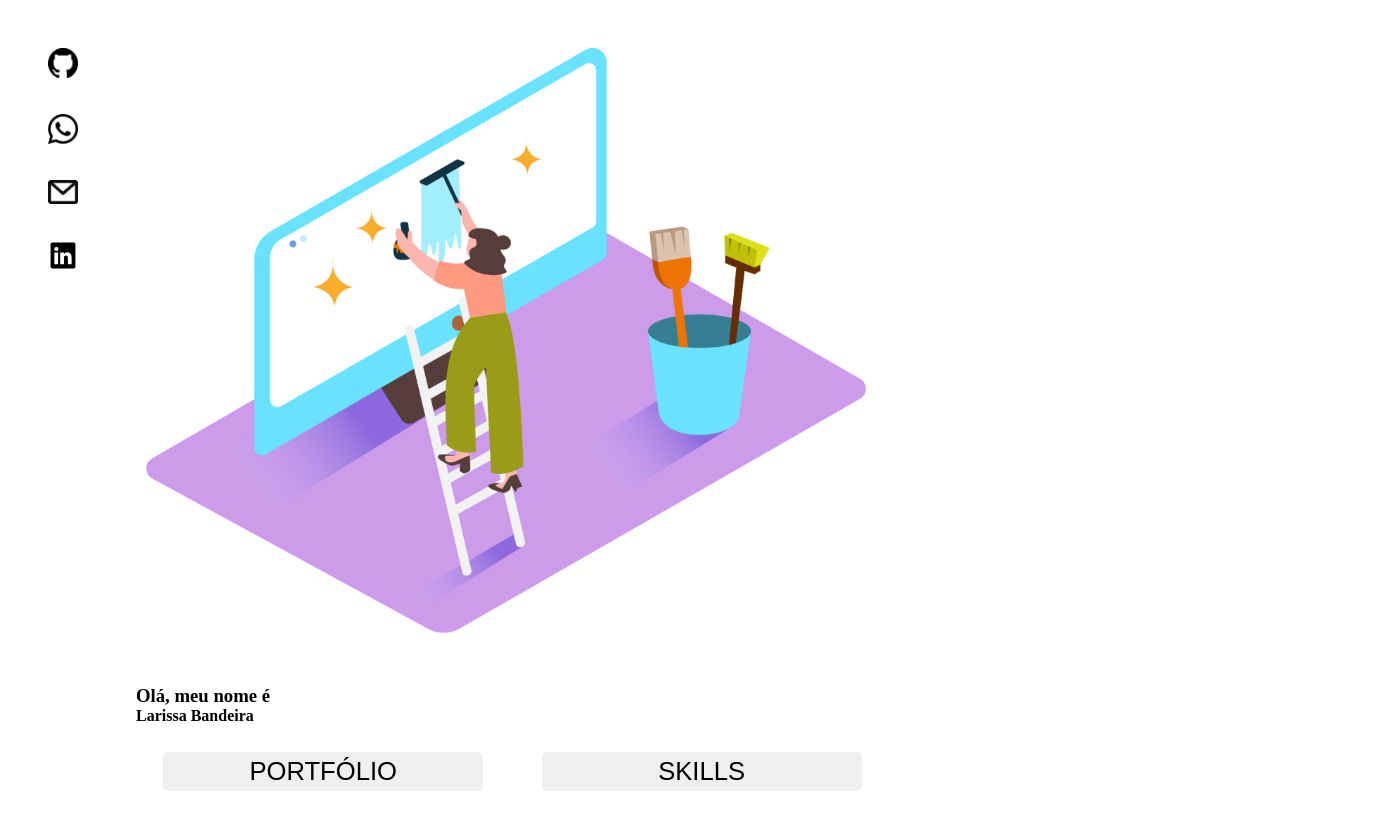
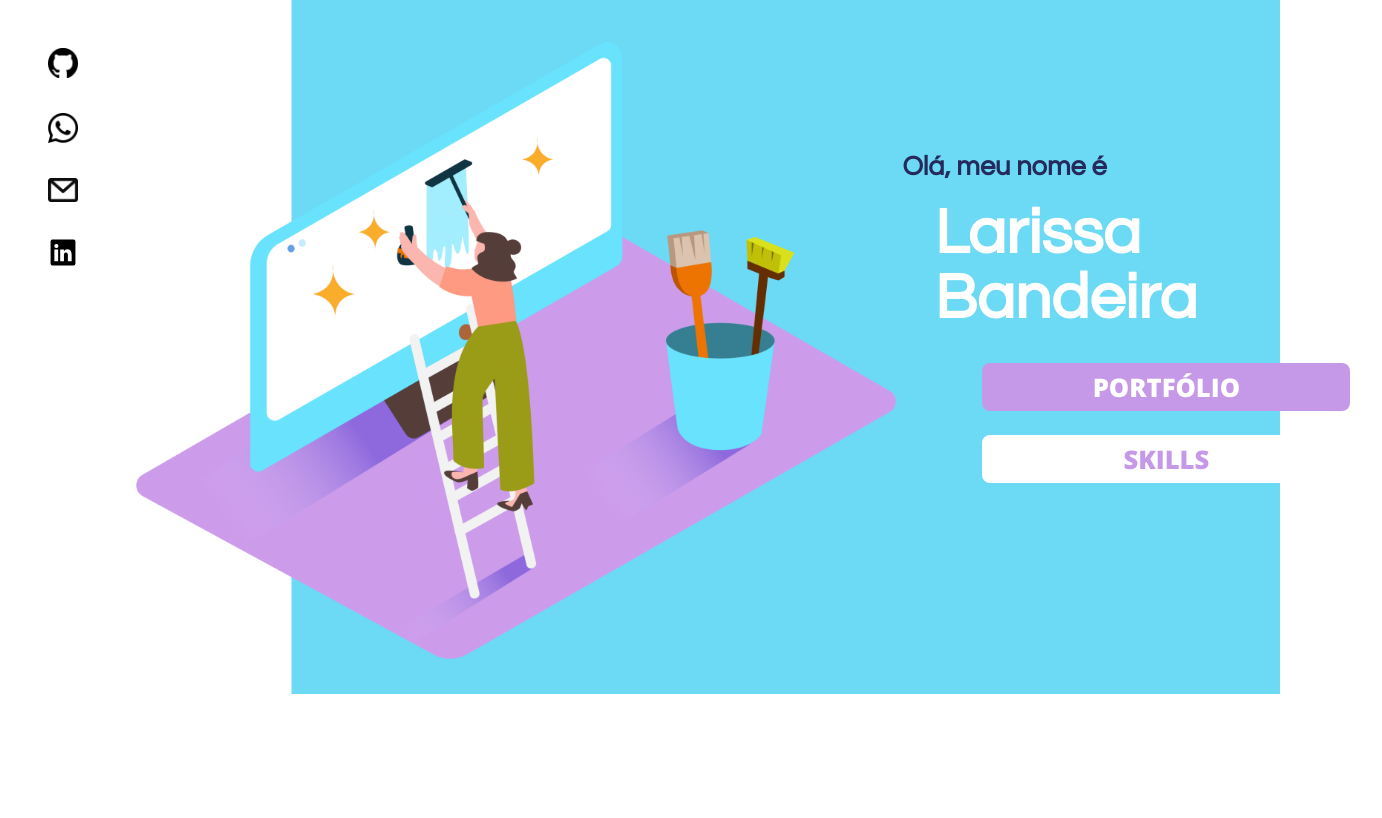
Before and after one commit to LarissaBSouza/PortfolioLarissaBSouza, a plain HTML site: page index.html in a window 1280 px wide. Shown: the whole page, 1382 px wide, since content can reach past the window. Drawn offline with nearby package versions, Linux system fonts and the light colour scheme.

Commit message:
Alinhamento dos containers

```diff
--- a/index.html
+++ b/index.html
@@ -1,41 +1,46 @@
 <!DOCTYPE html>
 <html lang="pt-br">
+
 <head>
   <meta charset="UTF-8" />
   <meta http-equiv="X-UA-Compatible" content="IE=edge" />
   <meta name="viewport" content="width=device-width, initial-scale=1.0" />
-    <link rel="stylesheet" href="style.css">
-    <title><Larissa/></title>
+  <link rel="stylesheet" href="style.css" />
+  <link rel="stylesheet" href="style1.css">
+  <title>
+    <Larissa />
+  </title>
 </head>
+
 <body>
+
   <div class="first-container">
-
     <header class="left-menu">
-        <a href="https://github.com/LarissaBSouza"><img class="img-logo" src="images/github.png" alt="Ícone da Logo do Github" /></a>
-        <a href="#"><img class="img-logo" src="images/whatsapp.png" alt="Ícone da Logo do WhatsApp" /></a>
-        <a href="#"><img class="img-logo" src="images/email.png" alt="Ícone de Envelope" /></a>
-        <a href="#"><img class="img-logo" src="images/linkedin.svg" alt="Ícone da Logo do LinkedIn" /></a>
+      <a href="https://github.com/LarissaBSouza" target="_blank"><img class="img-logo" src="images/github.png"
+          alt="Ícone da Logo do Github" /></a>
+      <a href="https://api.whatsapp.com/send?phone=18988037323&text=Ol%C3%A1,%20tudo%20bem%3F%20Gostaria%20de%20solicitar%20um%20or%C3%A7amento"
+        target="_blank"><img class="img-logo" src="images/whatsapp.png" alt="Ícone da Logo do WhatsApp" /></a>
+      <a href="mailto:larissabandeirasouza@gmail.com?Or%C3%A7amento%20de%20Servi%C3%A7o" target="_blank"><img
+          class="img-logo" src="images/email.png" alt="Ícone de Envelope" /></a>
+      <a href="#" target="_blank"><img class="img-logo" src="images/linkedin.svg" alt="Ícone da Logo do LinkedIn" /></a>
     </header>
 
     <main>
+      <div class="container-main">
+        <img class="img-main" src="images/cleaning.png" alt="" />
 
-        <div class="container-img-main">
-            <img class="img-main" src="images/cleaning.png" alt="">
-        </div>
-
-        <h3>Olá, meu nome é</h3>
-        <strong>Larissa Bandeira</strong>
-
+        <div class="container-nav">
           <nav>
+            <h3 class="presentation">Olá, meu nome é</h3>
+            <strong class="name"> Larissa Bandeira </strong>
             <button class="button-portfolio">Portfólio</button>
             <button class="button-skills">Skills</button>
           </nav>
-        <!-- <div class="social-links">
-          <a href="#"><i class="fab fa-facebook-f"></i></a>
-          <a href="#"><i class="fab fa-twitter"></i></a>
-          <a href="#"><i class="fab fa-linkedin-in"></i></a>
-        </div> -->
+        </div>
+      </div>
     </main>
   </div>
+
 </body>
+
 </html>
--- a/style.css
+++ b/style.css
@@ -1,6 +1,19 @@
+@import url('https://fonts.googleapis.com/css2?family=Open+Sans:wght@800&family=Questrial&display=swap');
+
 * {
     margin: 0;
     padding: 0;
+}
+
+body {
+    font-family: 'Questrial', sans-serif;
+    background-image: url('images/background.png');
+    background-position: center;
+    background-repeat: no-repeat;
+    background-size: cover;
+    width: 100%;
+    height: 100;
+    overflow: hidden;
 }
 
 .left-menu {
@@ -15,21 +28,65 @@
     padding: 1rem;
 }
 
-.first-container {
+.first-container, .presentation, .container-main, .name, .container-nav {
     display: flex;
 }
 
+.container-nav {
+    margin-left: 1.8rem;
+    align-items: center;
+}
+
 .img-main {
-    padding: 3rem 3rem 3rem .6rem;
-    width: 90vh;
+    padding: .6rem;
+    width: 95vh;
+    margin-top: 2rem;
 }
 
 .button-portfolio, .button-skills {
     border: none;
-    width: 20rem;
-    height: 2.4rem;
-    border-radius: 5px;
-    margin: 1.7rem;
+    width: 23rem;
+    height: 3rem;
+    border-radius: 8px;
     font-size: 1.6rem;
     text-transform: uppercase;
+    font-family: 'Open Sans', sans-serif;
+    cursor: pointer;
+    margin-left: 3rem;
 }
+
+.button-portfolio {
+    background-color: #C698E8;
+    color: #FFFFFF;
+    margin-top: 2rem;
+}
+
+.button-skills {
+    background-color: #FFFFFF;
+    margin-top: 1.5rem;
+    color: #C698E8;
+}
+
+.presentation {
+    color: #25295B;
+}
+
+.name {
+    color: #FFFFFF;
+    font-weight: 900;
+}
+
+.presentation, .name {
+    flex-direction: column;
+}
+
+.presentation {
+    font-size: 1.7rem;
+    margin: -2rem;
+    height: 5rem;
+}
+
+.name {
+    font-size: 4rem;
+    flex-direction: column;
+}
```
Also changed, not shown: images/background.png (added). Lines whose indentation alone changed are shown as unchanged.
